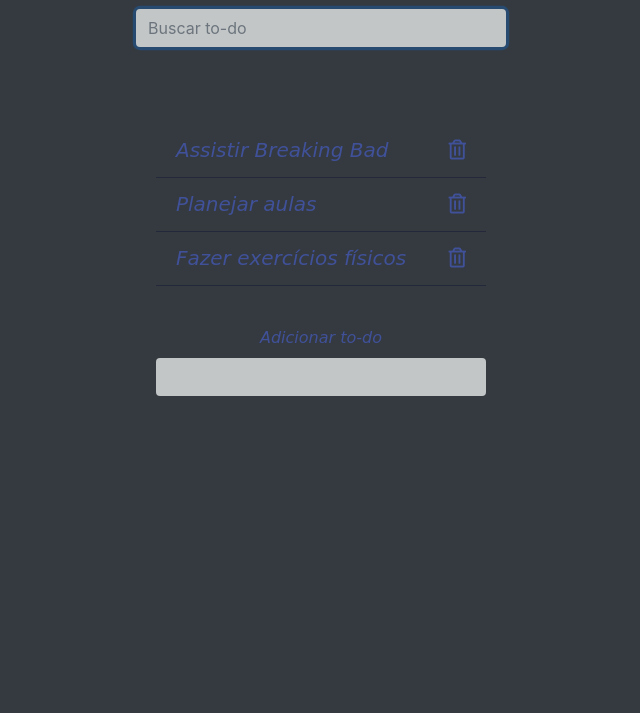
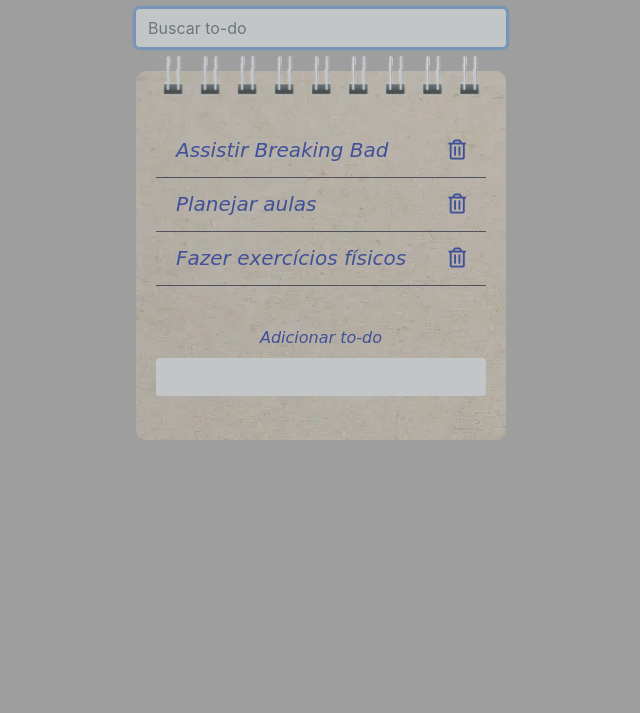
Before and after one commit to bindwkill/todolist, a plain HTML site: page index.html in a window 1280 px wide. Shown: the part 87-800 px from the top of the page, without its empty margins (319-959 px from the left). Drawn offline with nearby package versions, Linux system fonts and the light colour scheme; the site is published under a folder, as on GitHub Pages, so addresses that start at the root find nothing.

Commit message:
Update style.css
As imagens não eram carregadas no pages

```diff
--- a/style.css
+++ b/style.css
@@ -35,14 +35,14 @@ input[type=text]:focus {
 
 .paper {
   border-radius: 10px;
-  background: url(/imgs/paper.webp);
+  background: url(./imgs/paper.webp);
   background-position: left top;
   background-repeat: repeat;
   padding: 20px;
 }
 
 .spiral {
-  background: url(/imgs/spiral.png);
+  background: url(./imgs/spiral.png);
   background-position: left top;
   background-repeat: space;
   background-size: 2.1rem;
@@ -56,7 +56,7 @@ ul {
 }
 
 body {
-  background: url(/imgs/desk.jpg);
+  background: url(./imgs/desk.jpg);
   background-position: left top;
   background-size: cover;
 }
```
